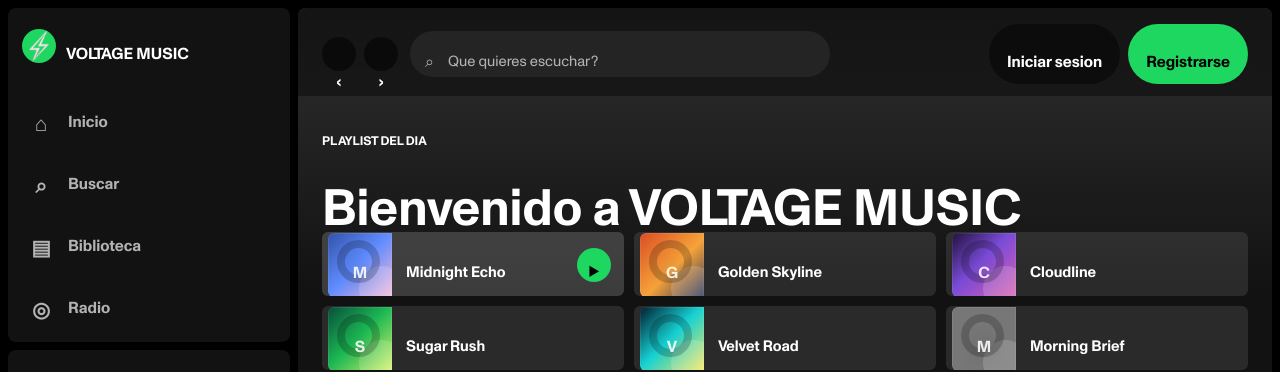
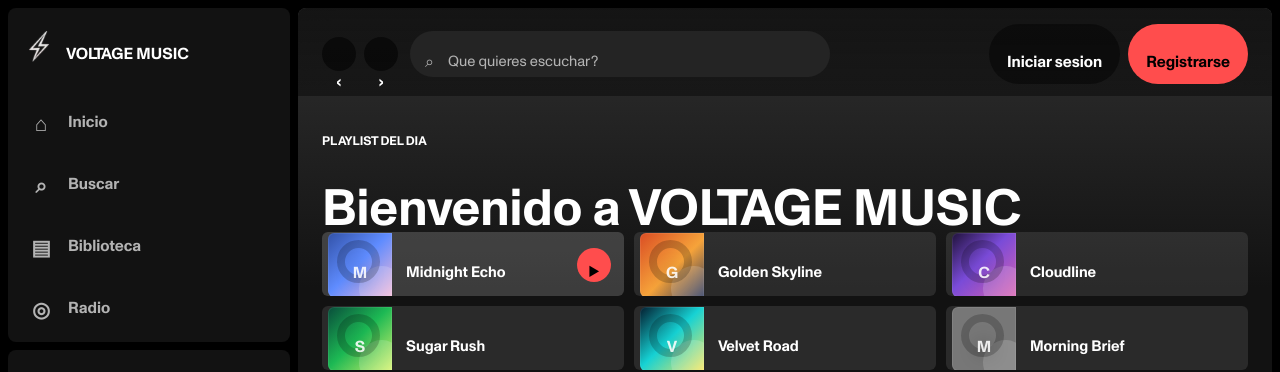
Before and after one commit to Agusrtn/VOLTAGE-SPOTIFY, a Next.js app: page / in a window 1280 px wide. Shown: the top 372 px of the page. Built offline with nearby package versions, Linux system fonts and the light colour scheme; no server answers; the database is empty.

Commit message:
Switch brand color from green to red and remove green logo background

```diff
--- a/app/globals.css
+++ b/app/globals.css
@@ -26,8 +26,8 @@
   --text: #fff;
   --muted: #b3b3b3;
   --muted-2: #777;
-  --green: #1ed760;
-  --green-dark: #169c46;
+  --green: #ff4d4d;
+  --green-dark: #c0392b;
   --shadow: 0 18px 60px rgba(0, 0, 0, 0.45);
 }
 
@@ -155,9 +155,17 @@ input[type='range'] {
   display: grid;
   place-items: center;
   border-radius: 50%;
-  background: var(--green);
+  background: transparent;
   color: #041407;
   position: relative;
+  overflow: hidden;
+}
+
+.brand-mark img {
+  width: 100%;
+  height: 100%;
+  object-fit: cover;
+  border-radius: 50%;
 }
 
 .wave-mark i,
```
